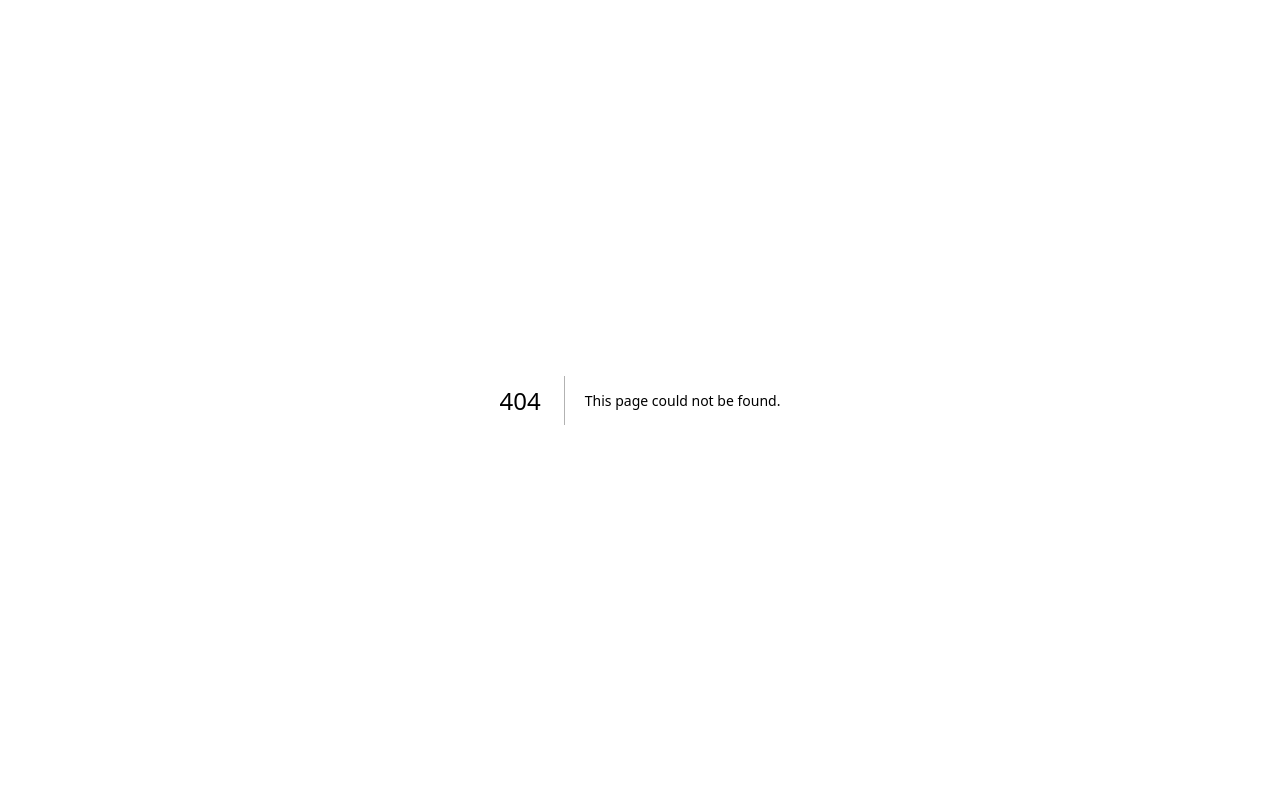
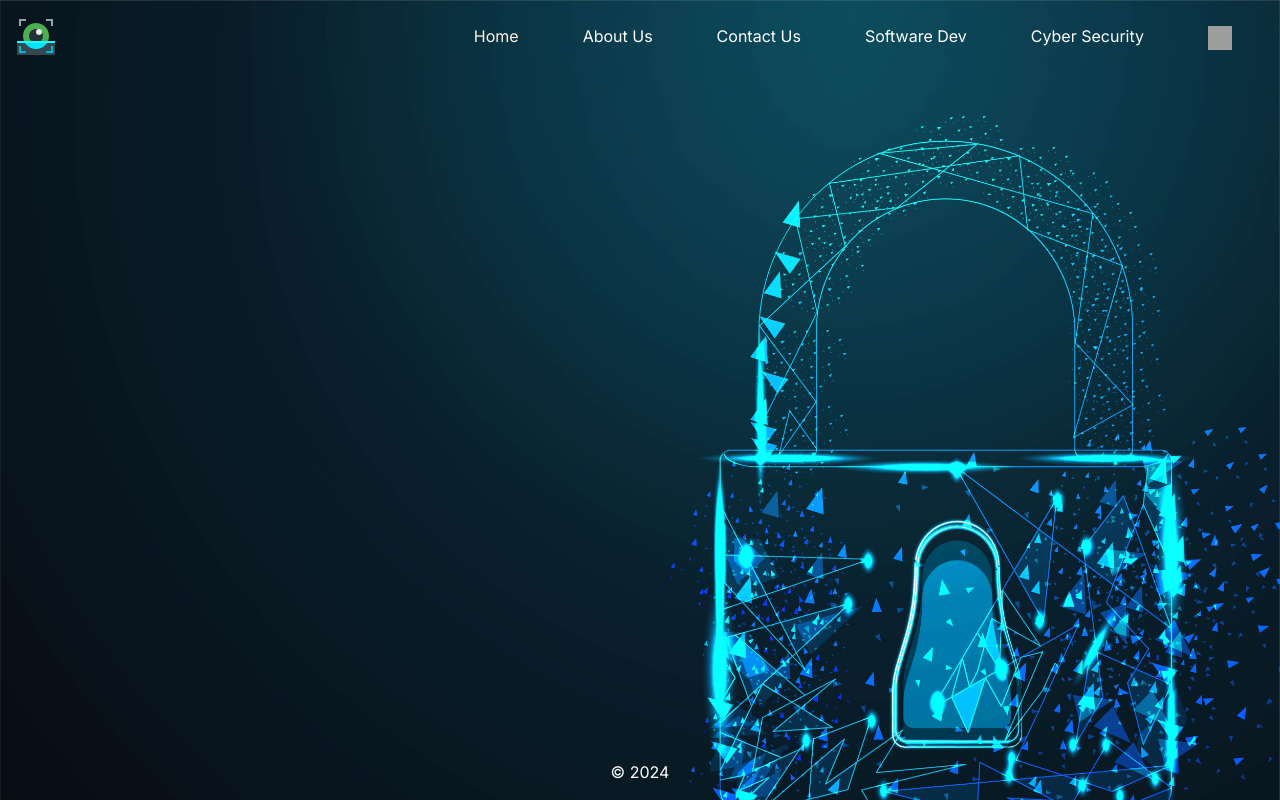
Before and after one commit to reaphsoft-org/reaphsoft-web, a Next.js app: page /about in a window 1280 px wide. Before the commit this address had no page. Built offline with nearby package versions, Linux system fonts and the light colour scheme; grey boxes are pictures that could not be loaded; a web font is replaced by a local one.

Commit message:
Moved some contents in the home page to a base page.

```diff
--- /dev/null
+++ b/src/app/about/page.tsx
@@ -0,0 +1,13 @@
+import Base from "@/app/base";
+
+export default function Page() {
+    return (
+        <Base content={MissionStatement()} />
+    );
+}
+
+function MissionStatement() {
+    return (
+        <div></div>
+    );
+}
--- /dev/null
+++ b/src/app/base.tsx
@@ -0,0 +1,46 @@
+import Image from "next/image";
+import OffcanvasHeader from 'react-bootstrap/OffcanvasHeader'
+import MyOffCanvasHeader from "@/app/myoffcanvas";
+import React from "react";
+
+export default function Base({content,}: Readonly<{content: React.ReactNode}>) {
+  return (
+    <>
+        <main className="flex-shrink-0">
+            <NavBar />
+            {content}
+        </main>
+        <Footer />
+    </>
+  );
+}
+
+function NavBar() {
+    const img_size = 48;
+    return (
+      <nav className="navbar navbar-expand-lg">
+        <div className="container-fluid">
+            <a className="navbar-brand" href="/">
+                <Image
+                    src="/icons8-iris-scan-48.png"
+                    alt="ReaphSoft Logo"
+                    width={img_size}
+                    height={img_size}
+                    priority
+                />
+            </a>
+            <MyOffCanvasHeader />
+        </div>
+      </nav>
+    );
+}
+
+function Footer() {
+    return(
+      <footer className="text-white text-center footer mt-4 mt-lg-0">
+          <div className="container">
+            <p>&copy; 2024</p>
+          </div>
+      </footer>
+    );
+}
--- a/src/app/myoffcanvas.tsx
+++ b/src/app/myoffcanvas.tsx
@@ -5,31 +5,6 @@ import Offcanvas from 'react-bootstrap/Offcanvas';
 import OffcanvasHeader from 'react-bootstrap/OffcanvasHeader'
 import {OffcanvasBody, OffcanvasTitle} from "react-bootstrap";
 import Image from "next/image";
-
-function Example() {
-  const [show, setShow] = useState(false);
-
-  const handleClose = () => setShow(false);
-  const handleShow = () => setShow(true);
-
-  return (
-    <>
-      <Button variant="primary" onClick={handleShow}>
-        Launch
-      </Button>
-
-      <Offcanvas show={show} onHide={handleClose}>
-        <Offcanvas.Header closeButton>
-          <Offcanvas.Title>Offcanvas</Offcanvas.Title>
-        </Offcanvas.Header>
-        <Offcanvas.Body>
-          Some text as placeholder. In real life you can have the elements you
-          have chosen. Like, text, images, lists, etc.
-        </Offcanvas.Body>
-      </Offcanvas>
-    </>
-  );
-}
 
 export default function MyOffCanvasHeader() {
     const [show, setShow] = useState(false);
@@ -47,10 +22,10 @@ export default function MyOffCanvasHeader() {
                 <OffcanvasBody>
                     <ul className="navbar-nav justify-content-between flex-grow-1 px-1 text-white">
                     <li className="nav-item mx-lg-4">
-                      <a className="nav-link active" aria-current="page" href="#">Home</a>
+                      <a className="nav-link active" aria-current="page" href="/">Home</a>
                     </li>
                     <li className="nav-item mx-lg-4">
-                      <a className="nav-link" href="#">About Us</a>
+                      <a className="nav-link" href="/about/">About Us</a>
                     </li>
                     <li className="nav-item mx-lg-4">
                       <a className="nav-link" href="#">Contact Us</a>
```
Also changed, not shown: src/app/page.tsx (+2 -41 lines).
